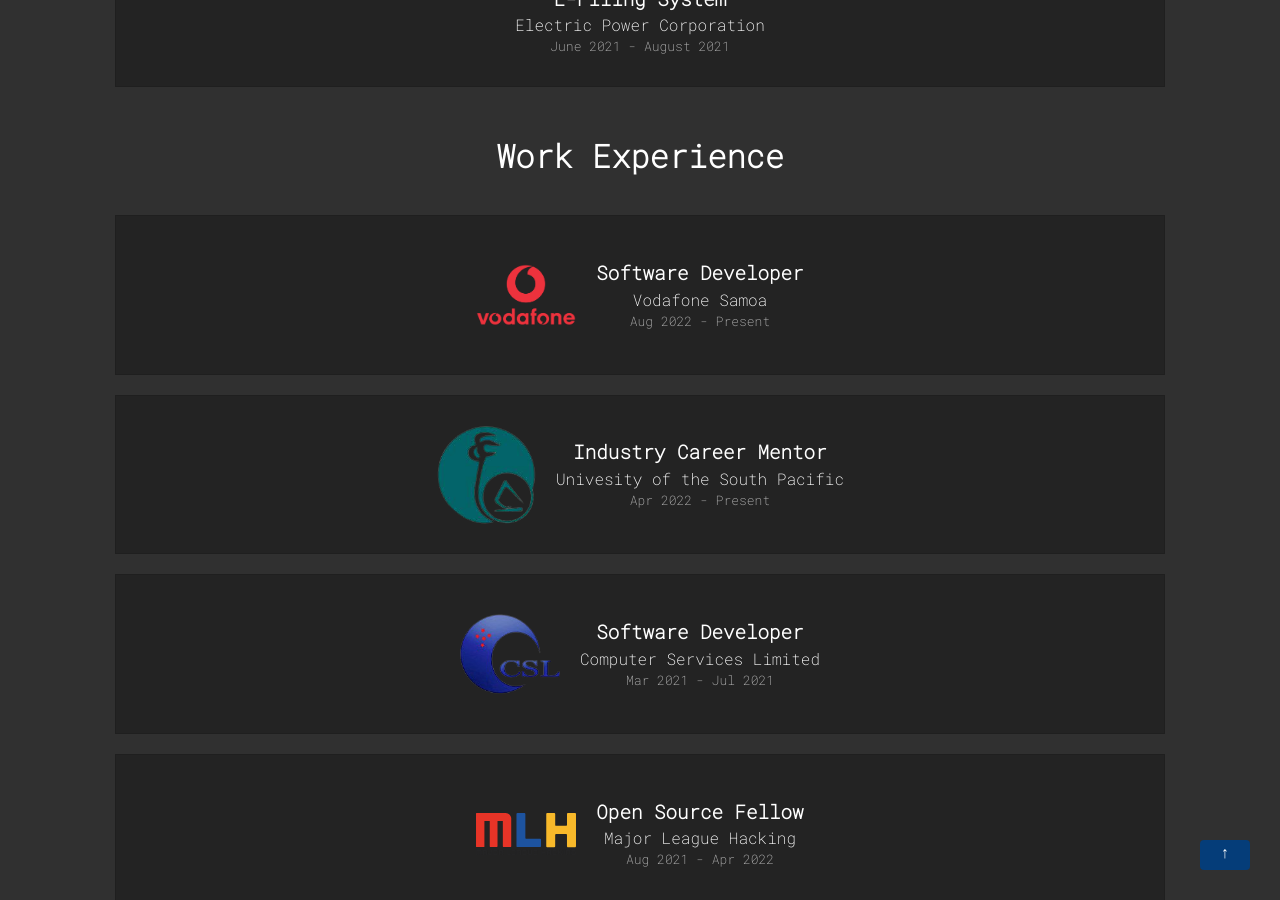
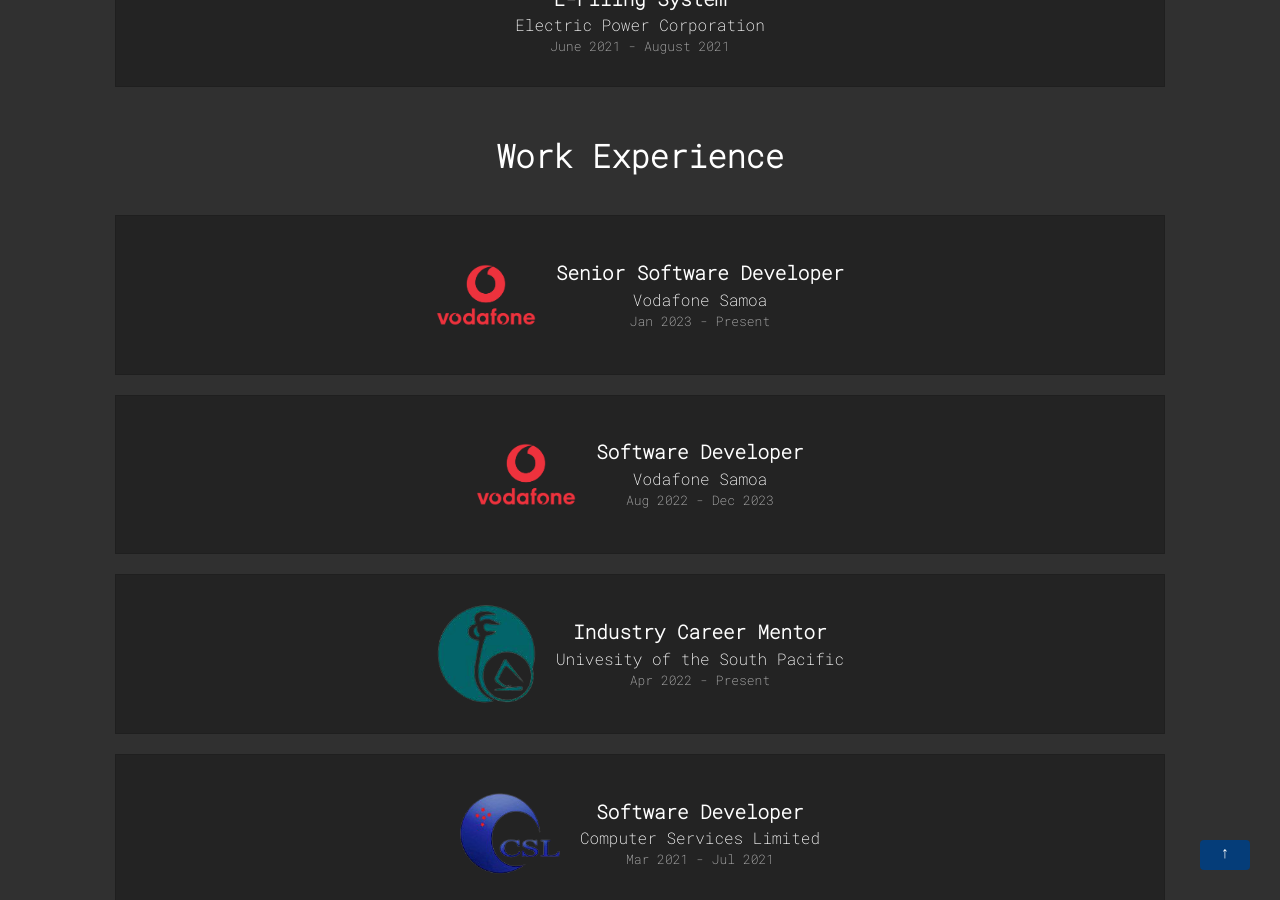
Before and after one commit to Green-Ranger11/Alesana-Eteuati-Jr, a Jekyll site: the page built from index.html, in a window 1280 px wide and 900 px high, scrolled down 1713 px. Built offline with Jekyll 4.4.1, drawn with Linux system fonts in a browser that asks for light colours; nearby versions of some CDN libraries.

Commit message:
[new] add new role at vodafone

```diff
--- a/_data/experience.yml
+++ b/_data/experience.yml
@@ -1,6 +1,10 @@
+- role: Senior Software Developer
+  company: Vodafone Samoa
+  dates: Jan 2023 - Present
+  logo: voda.png
 - role: Software Developer
   company: Vodafone Samoa
-  dates: Aug 2022 - Present
+  dates: Aug 2022 - Dec 2023
   logo: voda.png
 - role: Industry Career Mentor
   company: Univesity of the South Pacific
```
